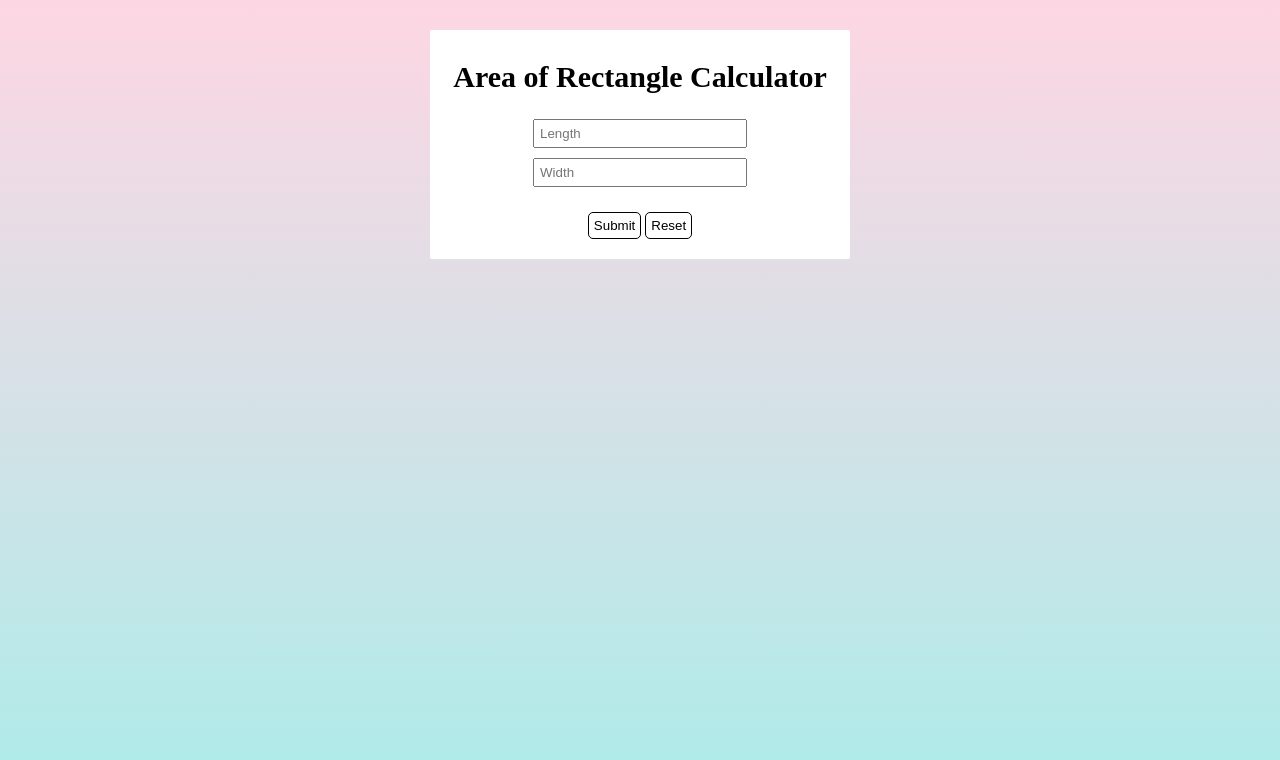
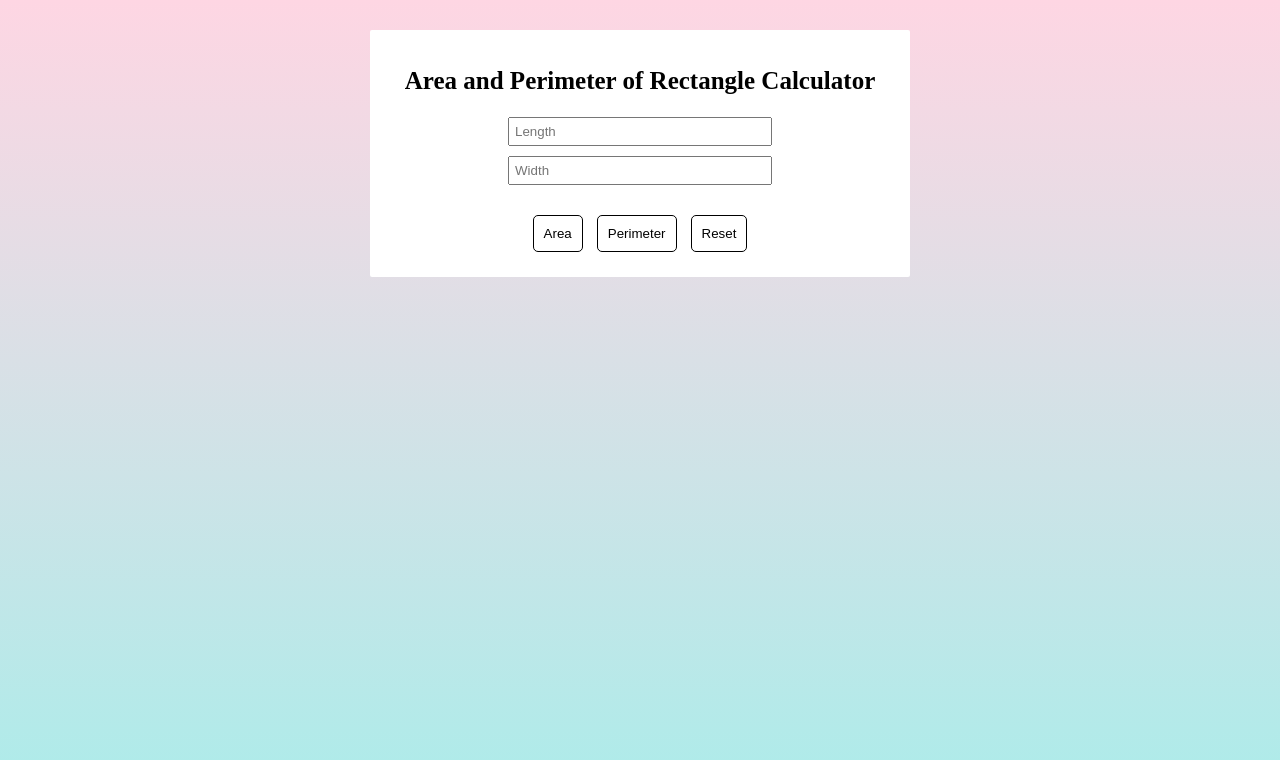
Before and after one commit to vaishu1109/Mathematical-Operation-With-Javascript-, a plain HTML site: page index.html in a window 1280 px wide. Drawn offline with Linux system fonts and the light colour scheme.

Commit message:
Added perimeter Function

```diff
--- a/index.html
+++ b/index.html
@@ -13,73 +13,92 @@
         background-color: white;
         display: flex;
         flex-direction: column;
-        width: 400px;
+        width: 500px;
         align-items: center;
         margin: 30px auto;
-        padding: 10px;
+        padding: 20px;
         border-radius: 2px;
       }
-      .heading{
-        font-size: 30px;
+      .heading {
+        font-size: 25px;
       }
       .input-box {
         width: 50%;
         margin: 5px;
         padding: 5px;
       }
-      .btn{
+      .btn {
         border: none;
         border: 1px solid black;
         background-color: white;
         border-radius: 5px;
         margin: 10px auto;
         cursor: pointer;
-        padding: 5px;
+        padding: 10px;
+        margin: 5px;
       }
-      .btn:hover{
+      .btn:hover {
         background-color: black;
         color: white;
         transition: 0.2s;
         border: 1px solid white;
       }
-      #result{
+      #result {
         margin-top: 10px;
+        margin-bottom: 10px;
       }
-      @media  screen and (max-width:600px) {
-        .container{
+      @media screen and (max-width: 600px) {
+        .container {
           width: 80%;
         }
-        .heading{
-        font-size: 20px;
-        text-align: center;
+        .heading {
+          font-size: 20px;
+          text-align: center;
         }
+        .btn {
+        margin: 10px auto;
+        cursor: pointer;
+        padding: 5px;
+        margin: 3px;
+      }
       }
     </style>
   </head>
   <body>
     <div class="container">
-      <h1 class="heading">Area of Rectangle Calculator</h1>
-      <input type="text" placeholder="Length" class="input-box" id="length"/>
-      <input type="text" placeholder="Width" class="input-box" id="width"/>
-      <span id="result" ></span>
+      <h1 class="heading">Area and Perimeter of Rectangle Calculator</h1>
+      <input type="text" placeholder="Length" class="input-box" id="length" />
+      <input type="text" placeholder="Width" class="input-box" id="width" />
+      <span id="result"></span>
       <div>
-        <button class="btn" onclick="area()">Submit</button>
+        <button class="btn" onclick="area()">Area</button>
+        <button class="btn" onclick="perimeter()">Perimeter</button>
         <button class="btn" onclick="reset()">Reset</button>
       </div>
     </div>
     <script>
-      function area(){
-        const length=parseInt(document.getElementById("length").value);
-        const width=parseInt(document.getElementById("width").value);
-        const area=length*width;
-        document.getElementById("result").innerHTML=`Area of Rectangle is :${area}`;
+      function area() {
+        const length = parseInt(document.getElementById("length").value);
+        const width = parseInt(document.getElementById("width").value);
+        const area = length * width;
+        document.getElementById(
+          "result"
+        ).innerHTML = `Area of Rectangle is :${area}`;
       }
-      function reset(){
-        const length=document.getElementById("length");
-        const width=document.getElementById("width");
-        length.value="";
-        width.value="";
-        document.getElementById("result").innerText="";
+      function perimeter() {
+        const length = parseInt(document.getElementById("length").value);
+        const width = parseInt(document.getElementById("width").value);
+        const perimeter = length + width;
+        document.getElementById(
+          "result"
+        ).innerHTML = `Perimeter of Rectangle is :${perimeter * 2}`;
+      }
+      function reset() {
+        const length = document.getElementById("length");
+        const width = document.getElementById("width");
+        length.value = "";
+        width.value = "";
+        document.getElementById("result").innerText = "";
       }
     </script>
   </body>
```
